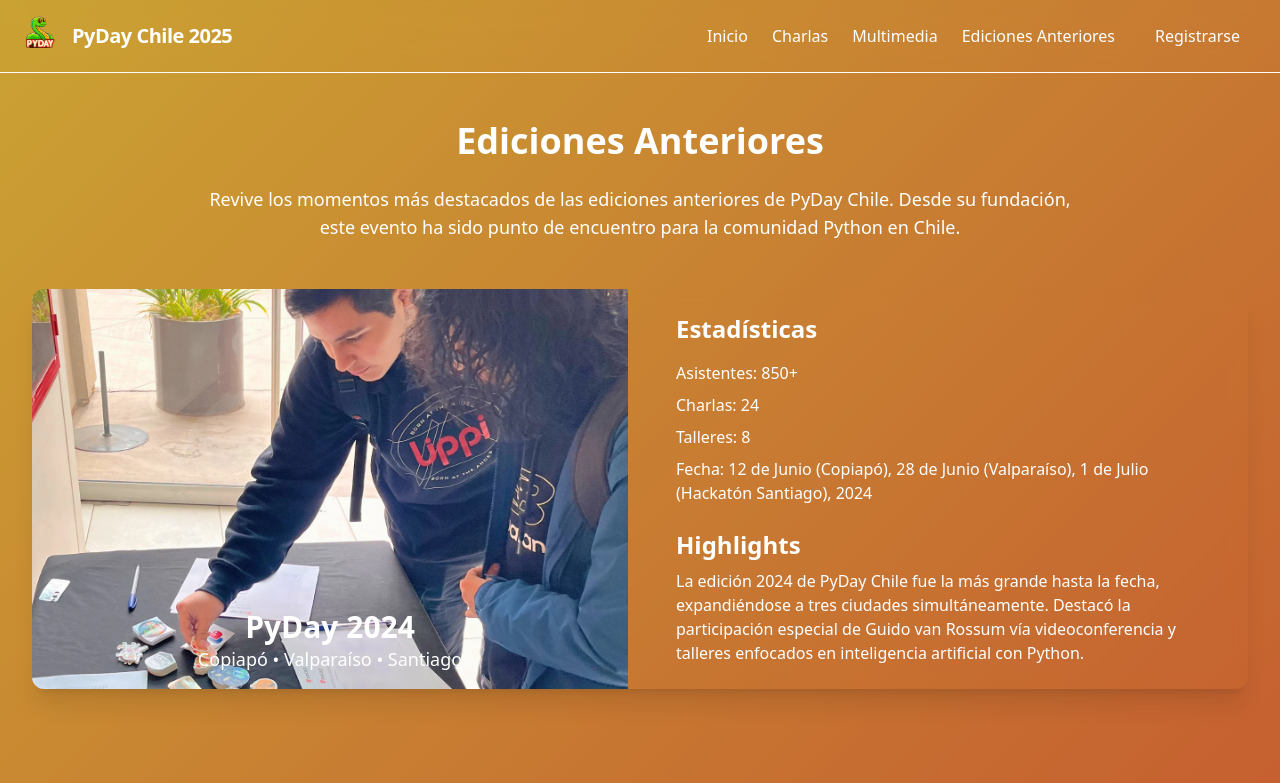
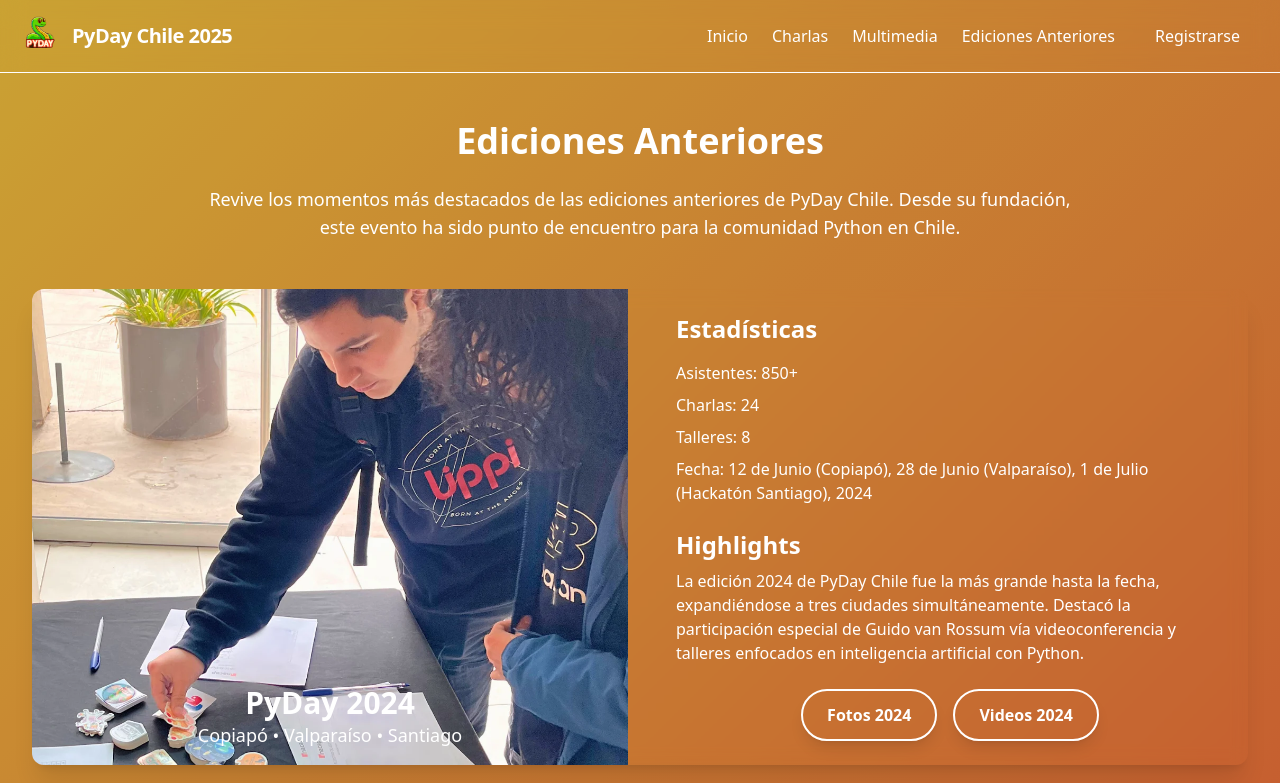
Before and after one commit to python-chile/pydaydotcl, a Next.js app: page /previous-editions in a window 1280 px wide. Shown: the top 783 px of the page. Built offline with nearby package versions, Linux system fonts and the light colour scheme.

Commit message:
Add buttons in Previous Editions to scroll to photos and videos by year in Multimedia page

```diff
--- a/src/app/multimedia/page.js
+++ b/src/app/multimedia/page.js
@@ -1,48 +1,70 @@
-import Gallery from '@/components/Gallery';
+import Gallery from "@/components/Gallery";
 
-const { images, videos } = require('@/data/multimedia');
+const { images, videos } = require("@/data/multimedia");
 
 export default function MultimediaPage() {
+  const photoYears = Array.from(new Set(images.map((i) => i.year)))
+    .sort()
+    .reverse();
+  const videoYears = Array.from(
+    new Set(videos.map((v) => new Date(v.date).getFullYear().toString()))
+  )
+    .sort()
+    .reverse();
+
   return (
     <div className="container-py">
       <h1 className="section-title">Galería Multimedia</h1>
 
-      {/* Sección de Fotos */}
-      <section className="mb-16">
-        <h2 className="text-2xl font-bold mb-6 text-center">Fotos de ediciones anteriores</h2>
-        <div className="max-w-6xl mx-auto">
-          <Gallery images={images} />
+      {/* Fotos por año */}
+      <section id="photos">
+        <h2 className="text-2xl font-bold mb-6 text-center">Fotos</h2>
+        {photoYears.map((year) => (
+          <div key={year} id={`photos-${year}`} className="mb-12">
+            <h3 className="text-xl font-semibold mb-4 text-py-text">
+              PyDay {year}
+            </h3>
+            <Gallery images={images.filter((img) => img.year === year)} />
           </div>
+        ))}
       </section>
 
-      {/* Sección de Videos */}
-      <section>
-        <h2 className="text-2xl font-bold mb-6 text-center">Videos destacados</h2>
-        <div className="grid grid-cols-1 md:grid-cols-2 gap-8 max-w-6xl mx-auto">
-          {videos.map((video) => (
-            <div key={video.id} className="bg-black/30 backdrop-blur-sm rounded-lg overflow-hidden shadow-lg">
+      {/* Videos por año */}
+      <section id="videos">
+        <h2 className="text-2xl font-bold mb-6 text-center">Videos</h2>
+        {videoYears.map((year) => (
+          <div key={year} id={`videos-${year}`} className="mb-12">
+            <h3 className="text-xl font-semibold mb-4 text-py-text">
+              PyDay {year}
+            </h3>
+            <div className="grid grid-cols-1 md:grid-cols-2 gap-8">
+              {videos
+                .filter(
+                  (v) => new Date(v.date).getFullYear().toString() === year
+                )
+                .map((video) => (
+                  <div
+                    key={video.id}
+                    className="bg-black/30 backdrop-blur-sm rounded-lg overflow-hidden shadow-lg"
+                  >
                     <div className="aspect-video relative">
                       <iframe
-                  width="560"
-                  height="315"
                         src={video.url}
                         title={video.title}
                         frameBorder="0"
-                  allow="accelerometer; autoplay; clipboard-write; encrypted-media; gyroscope; picture-in-picture; web-share"
-                  referrerPolicy="strict-origin-when-cross-origin"
                         allowFullScreen
                         className="absolute inset-0 w-full h-full"
-                ></iframe>
+                      />
                     </div>
                     <div className="p-4">
-                <h3 className="text-lg font-semibold">{video.title}</h3>
-                <p className="text-sm text-gray-300 mt-1">
-                  {video.speaker} • PyDay Chile {video.year}
-                </p>
+                      <h4 className="text-lg font-semibold">{video.title}</h4>
+                      <p className="text-sm text-gray-300 mt-1">{video.date}</p>
                     </div>
                   </div>
                 ))}
             </div>
+          </div>
+        ))}
       </section>
     </div>
   );
--- a/src/app/previous-editions/page.js
+++ b/src/app/previous-editions/page.js
@@ -48,13 +48,16 @@ export default function PreviousEditionsPage() {
                     </h3>
                     <ul className="space-y-2 mb-6 text-py-text">
                       <li>
-                        <span className="font-medium">Asistentes:</span> {event.attendees}
+                        <span className="font-medium">Asistentes:</span>{" "}
+                        {event.attendees}
                       </li>
                       <li>
-                        <span className="font-medium">Charlas:</span> {event.talks}
+                        <span className="font-medium">Charlas:</span>{" "}
+                        {event.talks}
                       </li>
                       <li>
-                        <span className="font-medium">Talleres:</span> {event.workshops}
+                        <span className="font-medium">Talleres:</span>{" "}
+                        {event.workshops}
                       </li>
                       <li>
                         <span className="font-medium">Fecha:</span> {event.date}
@@ -68,15 +71,22 @@ export default function PreviousEditionsPage() {
                       <p className="text-py-text">{event.highlights}</p>
                     </div>
                   </div>
-                  {/* TODO: mejorar el acceso al año  */}
-                  {/* Botón único para Fotos y Videos */}
-                  {/* <div className="mt-6 flex justify-center">
-                    {event.photosLink && (
-                      <Link href={event.photosLink} className="btn-secondary">
-                        Ver Fotos y Videos
-                      </Link>
-                    )}
-                  </div> */}
+                  <div className="mt-6 flex justify-center gap-4">
+                    <Link
+                      href={`/multimedia#photos-${event.year}`}
+                      target="_blank"
+                      className="btn-secondary"
+                    >
+                      Fotos {event.year}
+                    </Link>
+                    <Link
+                      href={`/multimedia#videos-${event.year}`}
+                      target="_blank"
+                      className="btn-secondary"
+                    >
+                      Videos {event.year}
+                    </Link>
+                  </div>
                 </div>
               </div>
             </div>
```
Lines whose indentation alone changed are shown as unchanged.
